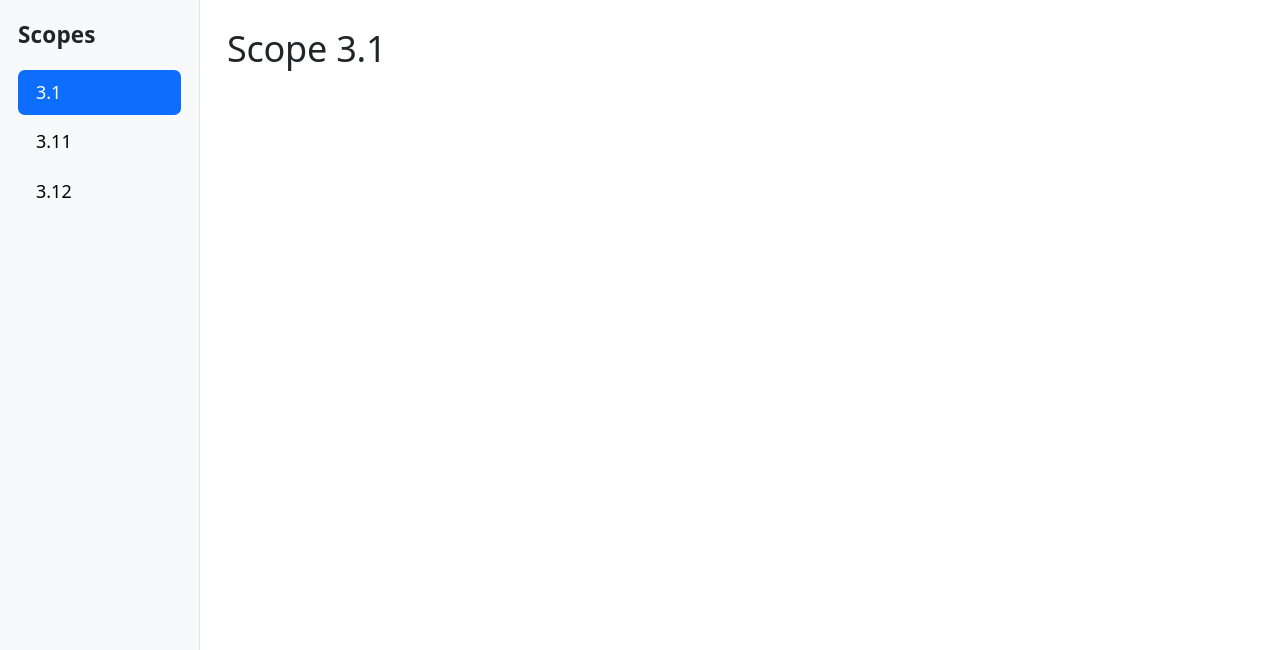
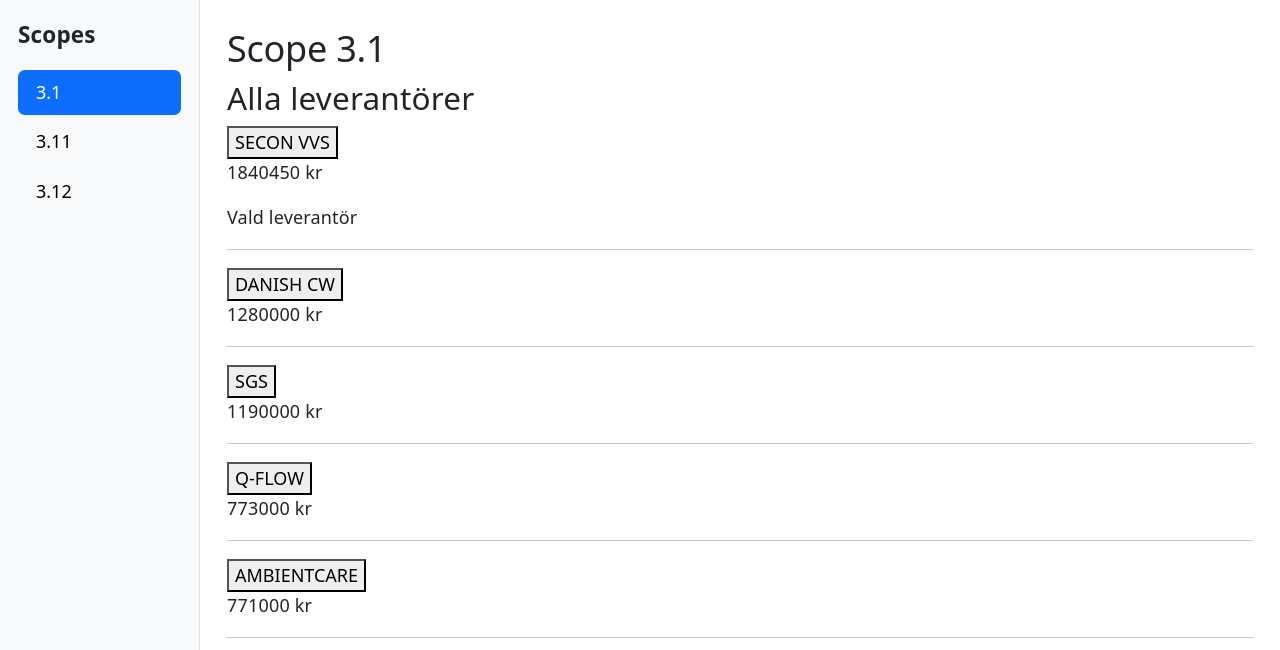
Before and after one commit to PyA99/react-playground, a React (Vite) app: page / in a window 1280 px wide. Both pictures are taken after a click on the button "3.1". Shown: the top 650 px of the page. Built offline with nearby package versions, Linux system fonts and the light colour scheme.

Commit message:
Updated: scope21.jsx and SupplierList.jsx for test of usestates etc.

```diff
--- a/src/components/scope31/SupplierList.jsx
+++ b/src/components/scope31/SupplierList.jsx
@@ -1,12 +1,23 @@
-function SupplierList({ suppliers }) {
+//
+function SupplierList({ suppliers, selectedId, onSelect }) {
     return (
         <div>
             <h3>Alla leverantörer</h3>
 
+
             {suppliers.map((supplier) => (
                 <div key={supplier.id}>
-                    <p>{supplier.name}</p>
+                    <button
+                    type="button"
+                    onClick={() => onSelect(supplier.id)}
+                    >
+                        {supplier.name}
+                    </button>
                     <p>{supplier.total} kr</p>
+
+                    {selectedId === supplier.id && (
+                        <p>Vald leverantör</p>
+                    )}
                     <hr />
                 </div>
             ))}
--- a/src/pages/Scope31.jsx
+++ b/src/pages/Scope31.jsx
@@ -1,7 +1,23 @@
+import { useState } from "react";
+
+import mockSuppliers from "../data/mockSuppliers.json";
+import SupplierList from "../components/scope31/SupplierList";
+
+
 function Scope31() {
+
+  const suppliers = mockSuppliers["3.1"].suppliers;
+
+  const [selectedId, setSelectedId] = useState(1);
   return (
     <div>
       <h2>Scope 3.1</h2>
+
+      <SupplierList
+      suppliers={suppliers}
+      selectedId={selectedId}
+      onSelect={setSelectedId}
+      />
     </div>
   );
 }
```
